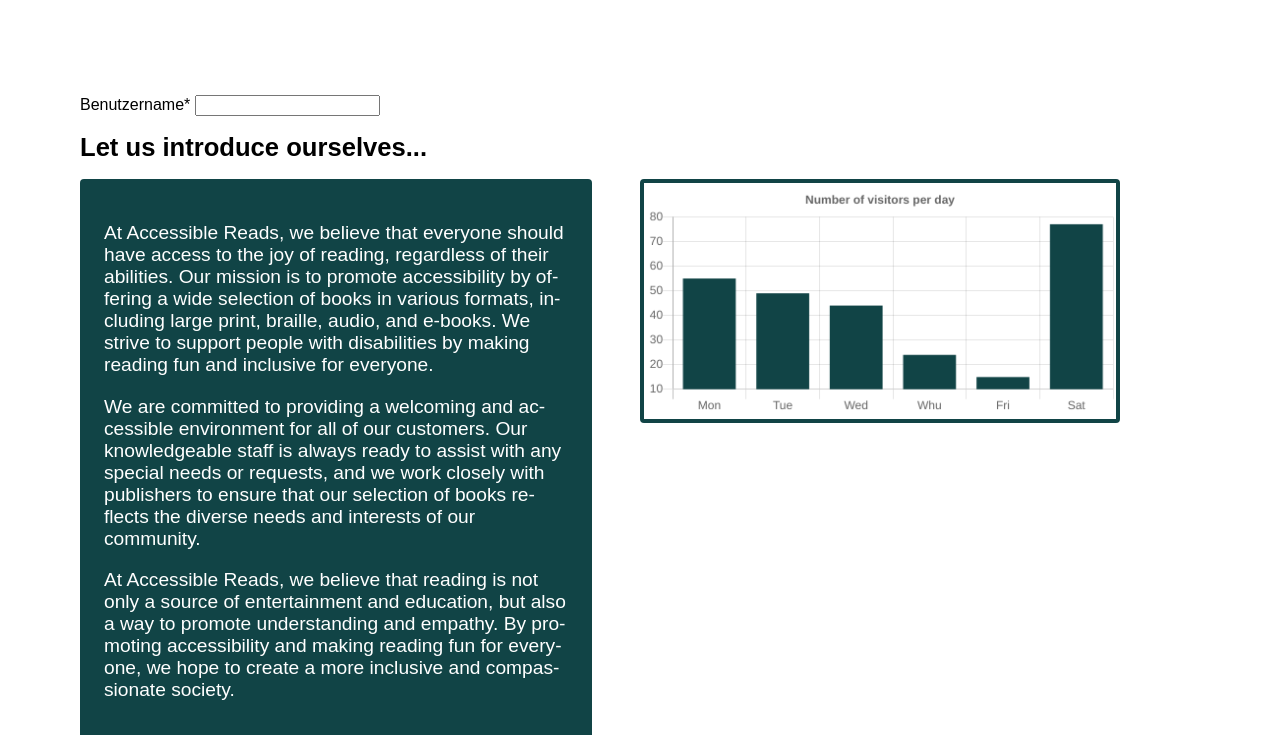
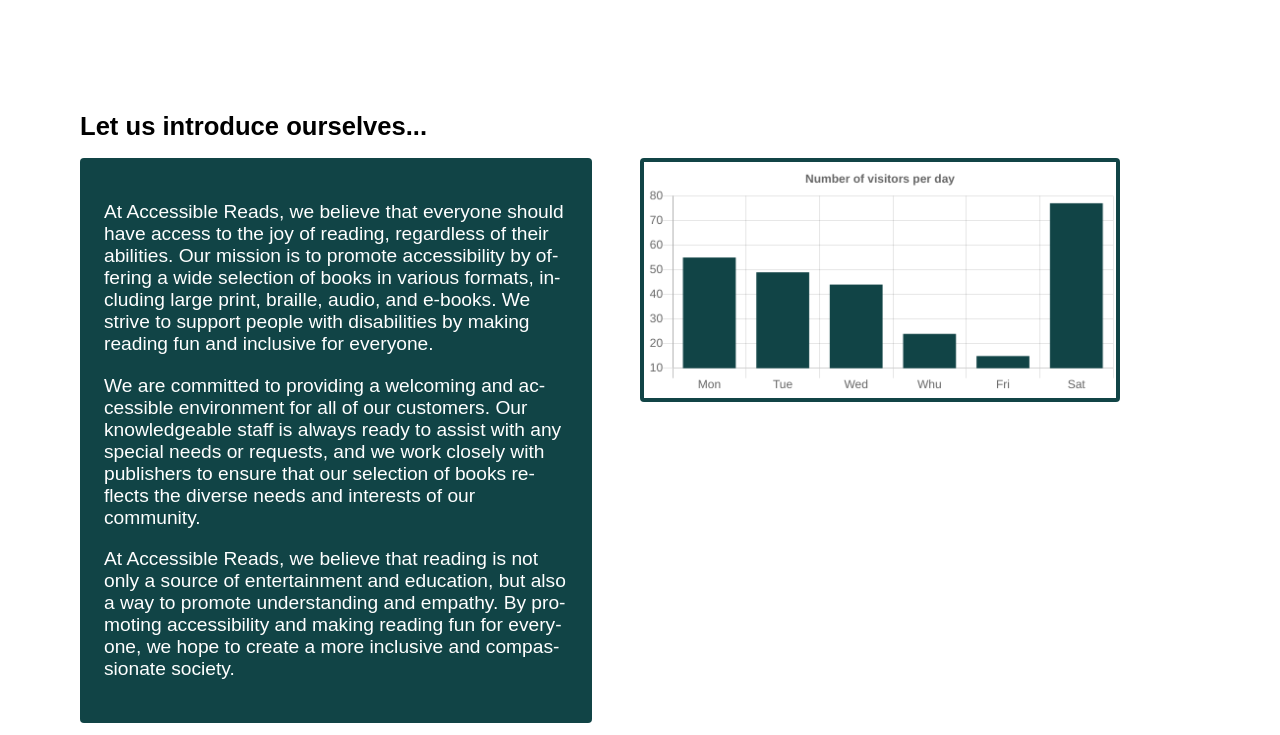
Before and after one commit to workshops-de/accessibility-reverse, a website: page pages/about.html in a window 1280 px wide. Shown: the part 65-800 px from the top of the page. Drawn offline with nearby package versions, Linux system fonts and the light colour scheme.

Commit message:
remove input on about page

```diff
--- a/pages/about.html
+++ b/pages/about.html
@@ -68,10 +68,7 @@
     </header>
 
     <main id="content">
-      <form lang="de">
-        <label for="username">Benutzername* </label>
-        <input required type="search" id="username" />
-      </form> <h1>Let us introduce ourselves...</h1>
+      <h1>Let us introduce ourselves...</h1>
       <div class="content--grid">
         <div class="mission_text">
           <p>
```
